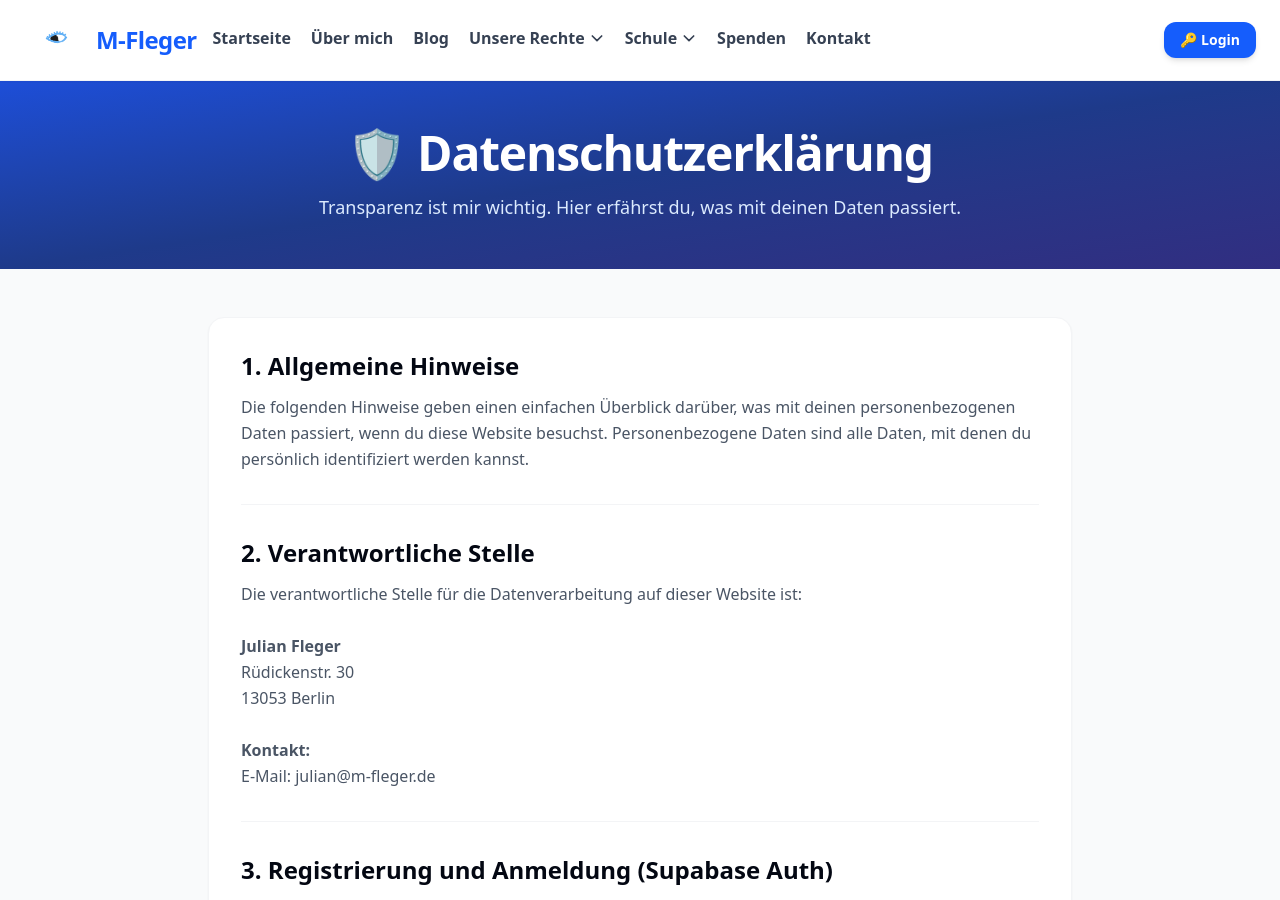
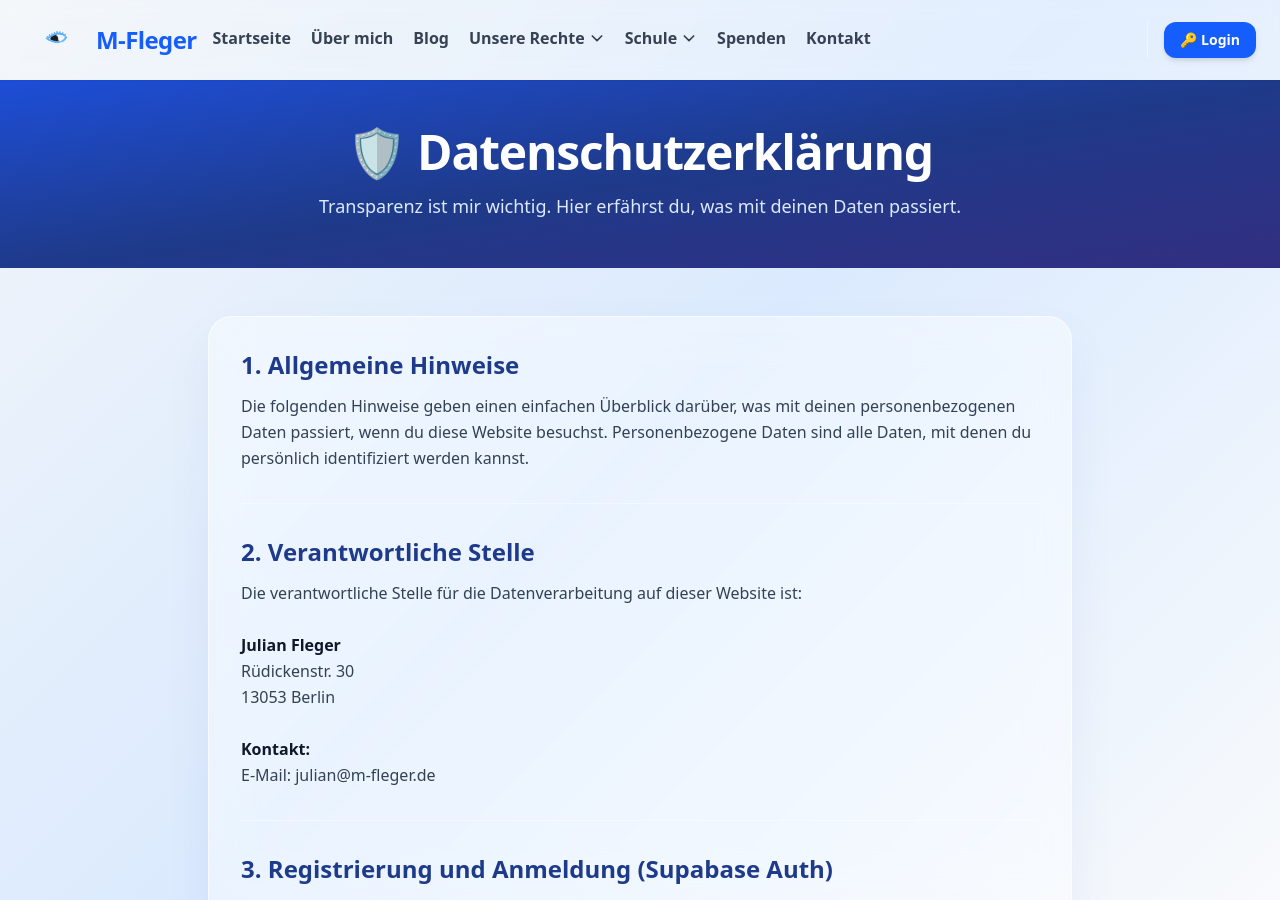
Before and after one commit to julian13053/julian13053.github.io, a Jekyll site: the page built from datenschutz.md, in a window 1280 px wide and 900 px high. Built offline with Jekyll 4.4.1, drawn with Linux system fonts in a browser that asks for light colours.

Commit message:
Update datenschutz.md

```diff
--- a/datenschutz.md
+++ b/datenschutz.md
@@ -8,15 +8,16 @@ title: Datenschutz
     <meta name="viewport" content="width=device-width, initial-scale=1.0">
     <title>Datenschutzerklärung - M-Fleger</title>
 
-    <!-- SEO Tags -->
     <meta name="description" content="Datenschutzerklärung von M-Fleger. Erfahre, wie wir deine Daten bei der Anmeldung und Nutzung der Favoriten-Funktion schützen.">
     <meta name="robots" content="noindex, follow">
 
+    <link rel="stylesheet" href="/style.css">
+
     <script src="https://cdn.jsdelivr.net/npm/@tailwindcss/browser@4"></script>
 </head>
-<body class="bg-gray-50 text-gray-900 font-sans antialiased flex flex-col min-h-screen">
+<body class="font-sans antialiased flex flex-col min-h-screen">
 
-    <nav class="bg-white border-b border-gray-100 sticky top-0 z-50 shadow-xs">
+    <nav class="sticky top-0 z-50 shadow-xs">
         {% include navigation.html %}
     </nav>
 
@@ -29,85 +30,85 @@ title: Datenschutz
 
     <main class="max-w-4xl mx-auto px-4 py-12 flex-grow w-full prose prose-slate">
 
-        <div class="bg-white border border-gray-100 p-8 rounded-2xl shadow-xs space-y-8">
+        <div class="p-8 rounded-2xl space-y-8 liquid-glass">
 
             <section>
-                <h2 class="text-2xl font-black text-gray-950 mb-3">1. Allgemeine Hinweise</h2>
-                <p class="text-gray-600 leading-relaxed">
+                <h2 class="text-2xl font-black mb-3" style="color: #0f172a;">1. Allgemeine Hinweise</h2>
+                <p class="leading-relaxed" style="color: #334155;">
                     Die folgenden Hinweise geben einen einfachen Überblick darüber, was mit deinen personenbezogenen Daten passiert, wenn du diese Website besuchst. Personenbezogene Daten sind alle Daten, mit denen du persönlich identifiziert werden kannst.
                 </p>
             </section>
 
-            <hr class="border-gray-100">
+            <hr style="border-color: rgba(255, 255, 255, 0.4);">
 
             <section>
-                <h2 class="text-2xl font-black text-gray-950 mb-3">2. Verantwortliche Stelle</h2>
-                <p class="text-gray-600 leading-relaxed">
+                <h2 class="text-2xl font-black mb-3" style="color: #0f172a;">2. Verantwortliche Stelle</h2>
+                <p class="leading-relaxed" style="color: #334155;">
                     Die verantwortliche Stelle für die Datenverarbeitung auf dieser Website ist:<br><br>
-                    <strong>Julian Fleger</strong><br>
+                    <strong style="color: #0f172a;">Julian Fleger</strong><br>
                     Rüdickenstr. 30<br>
                     13053 Berlin<br><br>
-                    <strong>Kontakt:</strong><br>
+                    <strong style="color: #0f172a;">Kontakt:</strong><br>
                     E-Mail: julian@m-fleger.de
                 </p>
             </section>
 
-            <hr class="border-gray-100">
+            <hr style="border-color: rgba(255, 255, 255, 0.4);">
 
             <section>
-                <h2 class="text-2xl font-black text-gray-950 mb-3">3. Registrierung und Anmeldung (Supabase Auth)</h2>
-                <p class="text-gray-600 leading-relaxed mb-4">
+                <h2 class="text-2xl font-black mb-3" style="color: #0f172a;">3. Registrierung und Anmeldung (Supabase Auth)</h2>
+                <p class="leading-relaxed mb-4" style="color: #334155;">
                     Auf meiner Website kannst du dich registrieren, um zusätzliche Funktionen wie das Favorisieren von Blogartikeln zu nutzen. Die von dir eingegebenen Daten (E-Mail-Adresse und Passwort) werden ausschließlich für die Bereitstellung dieses Nutzerkontos verwendet.
                 </p>
-                <div class="bg-blue-50/50 border border-blue-100 p-4 rounded-xl text-sm text-gray-700 space-y-2">
+                <div class="p-4 rounded-xl text-sm space-y-2" style="background: rgba(37,  99, 235, 0.08); border: 1px solid rgba(37, 99, 235, 0.2); color: #1e3a8a;">
                     <p><strong>Dienstleister:</strong> Wir nutzen für die Authentifizierung und Datenbankverwaltung den Dienst <strong>Supabase</strong> (Supabase Inc., 970 Summer St, Stamford, CT 06905, USA).</p>
                     <p><strong>Datenverschlüsselung:</strong> Dein Passwort wird niemals im Klartext gespeichert, sondern vor der Übertragung und Speicherung nach aktuellen Sicherheitsstandards kryptografisch verschlüsselt (gehasht).</p>
                     <p><strong>Rechtsgrundlage:</strong> Die Verarbeitung erfolgt auf Grundlage deiner Einwilligung (Art. 6 Abs. 1 lit. a DSGVO) sowie zur Erfüllung des Nutzungsvertrags (Art. 6 Abs. 1 lit. b DSGVO).</p>
                 </div>
             </section>
 
-            <hr class="border-gray-100">
+            <hr style="border-color: rgba(255, 255, 255, 0.4);">
 
             <section>
-                <h2 class="text-2xl font-black text-gray-950 mb-3">4. Speicherung von Favoriten</h2>
-                <p class="text-gray-600 leading-relaxed">
+                <h2 class="text-2xl font-black mb-3" style="color: #0f172a;">4. Speicherung von Favoriten</h2>
+                <p class="leading-relaxed" style="color: #334155;">
                     Wenn du eingeloggt bist und einen Beitrag favorisierst, wird diese Information (welcher User welche Blog-ID markiert hat) in unserer Supabase-Datenbank gespeichert. Dies dient einzig und allein dem Zweck, dir deine persönliche Merkliste bei deinem nächsten Besuch wieder anzuzeigen.
                 </p>
             </section>
 
-            <hr class="border-gray-100">
+            <hr style="border-color: rgba(255, 255, 255, 0.4);">
 
             <section>
-                <h2 class="text-2xl font-black text-gray-950 mb-3">5. Cookies und LocalStorage</h2>
-                <p class="text-gray-600 leading-relaxed mb-4">
+                <h2 class="text-2xl font-black mb-3" style="color: #0f172a;">5. Cookies und LocalStorage</h2>
+                <p class="leading-relaxed mb-4" style="color: #334155;">
                     Diese Website nutzt technisch notwendige Speichermedien, um die Funktionalität zu gewährleisten.
                 </p>
-                <ul class="list-disc pl-5 text-gray-600 space-y-2 text-sm">
+                <ul class="list-disc pl-5 space-y-2 text-sm" style="color: #334155;">
                     <li><strong>Cookie-Banner Auswahl:</strong> Deine Entscheidung im Cookie-Banner wird in einem technisch notwendigen Cookie oder im LocalStorage gespeichert, damit das Banner nicht bei jedem Seitenaufruf neu erscheint.</li>
                     <li><strong>Anmelde-Sitzung (Session):</strong> Supabase nutzt den LocalStorage deines Browsers, um ein sicheres Zugriffs-Token (Session-Token) zu speichern. Dadurch bleibst du eingeloggt, während du durch die verschiedenen Seiten navigierst. Ohne diesen Speicher wäre eine Anmeldung technisch nicht möglich.</li>
                 </ul>
-                <p class="text-gray-600 text-sm mt-4">
+                <p class="text-sm mt-4" style="color: #475569;">
                     Da es sich hierbei ausschließlich um <strong>technisch absolut notwendige Funktionen</strong> handelt, ist hierfür keine gesonderte Marketing-Einwilligung erforderlich (gemäß TTDSG / DSGVO).
                 </p>
             </section>
 
-            <hr class="border-gray-100">
+            <hr style="border-color: rgba(255, 255, 255, 0.4);">
 
             <section>
-                <h2 class="text-2xl font-black text-gray-950 mb-3">6. Dein Recht auf Löschung ("Recht auf Vergessenwerden")</h2>
-                <p class="text-gray-600 leading-relaxed mb-4">
+                <h2 class="text-2xl font-black mb-3" style="color: #0f172a;">6. Dein Recht auf Löschung ("Recht auf Vergessenwerden")</h2>
+                <p class="leading-relaxed mb-4" style="color: #334155;">
                     Du hast jederzeit die volle Kontrolle über deine Daten. Du hast das Recht, Auskunft über deine gespeicherten Daten zu erhalten, diese zu korrigieren oder komplett löschen zu lassen.
                 </p>
-                <div class="bg-red-50/50 border border-red-100 p-4 rounded-xl text-sm text-gray-700">
+                <div class="p-4 rounded-xl text-sm" style="background: rgba(220, 38, 38, 0.06); border: 1px solid rgba(220, 38, 38, 0.2); color: #991b1b;">
                     <strong>Konto löschen:</strong> Du kannst dein Profil jederzeit direkt in deinen Kontoeinstellungen selbstständig löschen. Bei der Löschung werden deine E-Mail-Adresse, dein Zugang sowie alle von dir gesetzten Favoriten **sofort, restlos und unwiderruflich** aus der Datenbank gelöscht.
                 </div>
             </section>
 
-            <hr class="border-gray-100">
+            <hr style="border-color: rgba(255, 255, 255, 0.4);">
 
             <section>
-                <h2 class="text-2xl font-black text-gray-950 mb-3">7. Hosting der Website</h2>
-                <p class="text-gray-600 leading-relaxed">
+                <h2 class="text-2xl font-black mb-3" style="color: #0f172a;">7. Hosting der Website</h2>
+                <p class="leading-relaxed" style="color: #334155;">
                     Diese Website wird über <strong>GitHub Pages</strong> (GitHub Inc., 88 Colin P Kelly Jr St, San Francisco, CA 94107, USA) gehostet. Beim Aufruf der Seite werden automatisch Logfiles (u.a. IP-Adresse des Aufrufers) durch GitHub verarbeitet, um die Sicherheit und Stabilität des Dienstes zu gewährleisten.
                 </p>
             </section>
```
